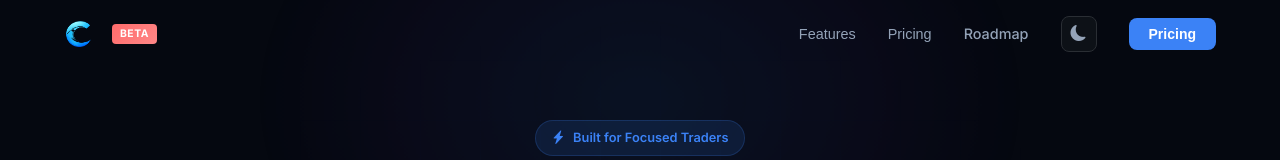
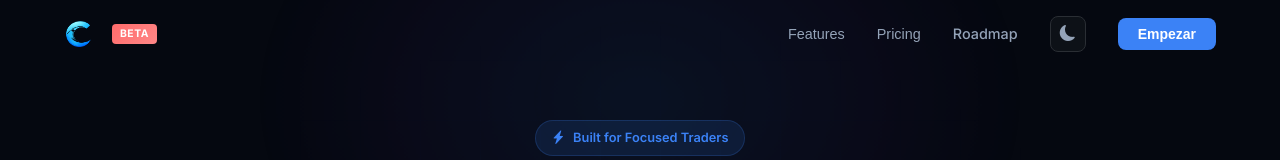
Before and after one commit to felaks03/ClarityLP, an Angular app: page / in a window 1280 px wide. Shown: the top 160 px of the page. Built offline with nearby package versions, Linux system fonts and the light colour scheme.

Commit message:
refactor: update navbar buttons for improved navigation

```diff
--- a/src/app/components/navbar/navbar.html
+++ b/src/app/components/navbar/navbar.html
@@ -14,8 +14,8 @@
       <button class="theme-toggle-btn" (click)="toggleTheme()" [attr.aria-label]="theme === 'dark' ? 'Cambiar a modo claro' : 'Cambiar a modo oscuro'">
         <i class="bi" [class.bi-moon-fill]="theme === 'dark'" [class.bi-sun-fill]="theme === 'light'"></i>
       </button>
-      <button (click)="goToPricing()" class="nav-btn download-btn">
-        Pricing
+      <button (click)="goToDownloads()" class="nav-btn download-btn">
+        Empezar
       </button>
     </div>
 
--- a/src/app/components/navbar/navbar.ts
+++ b/src/app/components/navbar/navbar.ts
@@ -54,4 +54,9 @@ export class NavbarComponent {
     this.closeMobileMenu();
     this.scrollService.navigateAndScroll('/', 'pricing');
   }
+
+  goToDownloads() {
+    this.closeMobileMenu();
+    this.scrollService.navigateAndScroll('/', 'downloads');
+  }
 }
```
